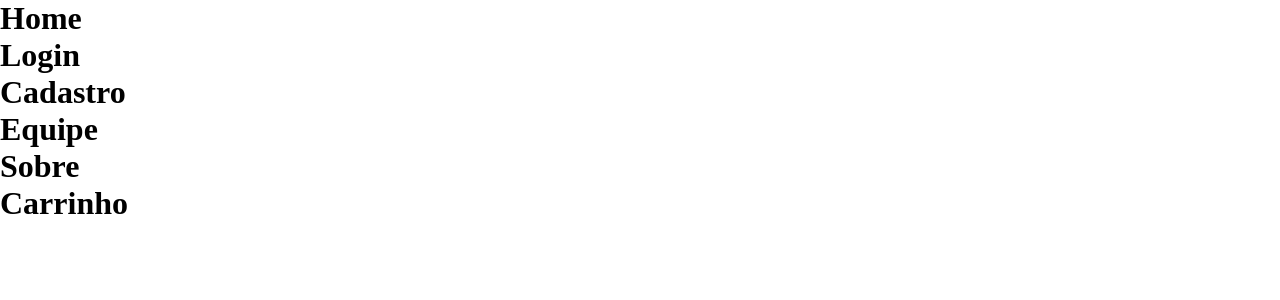
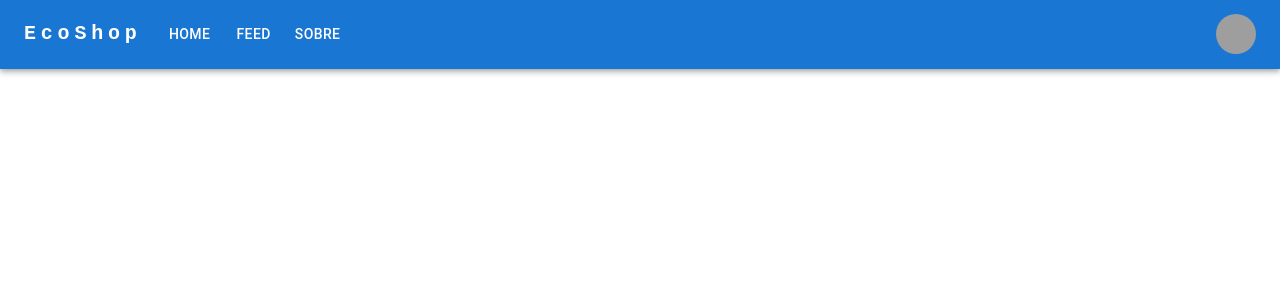
Before and after one commit to Biellms/ProjetoIntegrador-EcoShop, a React (Create React App) app in the folder FrontEnd/eco-shop/: page / in a window 1280 px wide. Shown: the top 300 px of the page. Built offline with nearby package versions, Linux system fonts and the light colour scheme; grey boxes are pictures that could not be loaded.

Commit message:
Add navbar

```diff
--- a/FrontEnd/eco-shop/package.json
+++ b/FrontEnd/eco-shop/package.json
@@ -5,6 +5,7 @@
   "dependencies": {
     "@emotion/react": "^11.10.4",
     "@emotion/styled": "^11.10.4",
+    "@mui/icons-material": "^5.10.3",
     "@mui/material": "^5.10.5",
     "@testing-library/jest-dom": "^5.16.5",
     "@testing-library/react": "^13.4.0",
--- a/FrontEnd/eco-shop/src/App.tsx
+++ b/FrontEnd/eco-shop/src/App.tsx
@@ -1,5 +1,6 @@
 import React from 'react';
 import './App.css';
+import Navbar from './components/navbar/Navbar';
 import { Cadastro } from './paginas/cadastro/Cadastro';
 import { Carrinho } from './paginas/carrinho/Carrinho';
 import { Equipe } from './paginas/equipe/Equipe';
@@ -10,12 +11,7 @@
 function App() {
   return (
     <>
-      <Home/>
-      <Login/>
-      <Cadastro/>
-      <Equipe/>
-      <Sobre/>
-      <Carrinho/>
+      <Navbar/>
     </>
   );
 }
--- a/FrontEnd/eco-shop/src/components/navbar/Navbar.tsx
+++ b/FrontEnd/eco-shop/src/components/navbar/Navbar.tsx
@@ -1,10 +1,162 @@
-import React from 'react';
-import './Navbar.css'
+import * as React from 'react';
+import AppBar from '@mui/material/AppBar';
+import Box from '@mui/material/Box';
+import Toolbar from '@mui/material/Toolbar';
+import IconButton from '@mui/material/IconButton';
+import Typography from '@mui/material/Typography';
+import Menu from '@mui/material/Menu';
+import MenuIcon from '@mui/icons-material/Menu';
+import Container from '@mui/material/Container';
+import Avatar from '@mui/material/Avatar';
+import Button from '@mui/material/Button';
+import Tooltip from '@mui/material/Tooltip';
+import MenuItem from '@mui/material/MenuItem';
+import AdbIcon from '@mui/icons-material/Adb';
+import './Navbar.css';
 
-export function Navbar() {
-    return (
-        <>
-            <h1>Navbar</h1>
-        </>
-    );
-}
+const pages = ['Home', 'Feed', 'Sobre'];
+const settings = ['Logout'];
+
+const Navbar = () => {
+  const [anchorElNav, setAnchorElNav] = React.useState<null | HTMLElement>(null);
+  const [anchorElUser, setAnchorElUser] = React.useState<null | HTMLElement>(null);
+
+  const handleOpenNavMenu = (event: React.MouseEvent<HTMLElement>) => {
+    setAnchorElNav(event.currentTarget);
+  };
+  const handleOpenUserMenu = (event: React.MouseEvent<HTMLElement>) => {
+    setAnchorElUser(event.currentTarget);
+  };
+
+  const handleCloseNavMenu = () => {
+    setAnchorElNav(null);
+  };
+
+  const handleCloseUserMenu = () => {
+    setAnchorElUser(null);
+  };
+
+  return (
+    <AppBar position="static" >
+      <Container maxWidth="xl" >
+        <Toolbar disableGutters >
+          <Typography
+            variant="h6"
+            noWrap
+            component="a"
+            href="/"
+            sx={{
+              mr: 2,
+              display: { xs: 'none', md: 'flex' },
+              fontFamily: 'monospace',
+              fontWeight: 700,
+              letterSpacing: '.3rem',
+              color: 'inherit',
+              textDecoration: 'none',
+            }}
+          >
+            EcoShop
+          </Typography>
+
+          <Box sx={{ flexGrow: 1, display: { xs: 'flex', md: 'none' } }}>
+            <IconButton
+              size="large"
+              aria-label="account of current user"
+              aria-controls="menu-appbar"
+              aria-haspopup="true"
+              onClick={handleOpenNavMenu}
+              color="inherit"
+            >
+              <MenuIcon />
+            </IconButton>
+            <Menu
+              id="menu-appbar"
+              anchorEl={anchorElNav}
+              anchorOrigin={{
+                vertical: 'bottom',
+                horizontal: 'left',
+              }}
+              keepMounted
+              transformOrigin={{
+                vertical: 'top',
+                horizontal: 'left',
+              }}
+              open={Boolean(anchorElNav)}
+              onClose={handleCloseNavMenu}
+              sx={{
+                display: { xs: 'block', md: 'none' },
+              }}
+            >
+              {pages.map((page) => (
+                <MenuItem key={page} onClick={handleCloseNavMenu}>
+                  <Typography textAlign="center">{page}</Typography>
+                </MenuItem>
+              ))}
+            </Menu>
+          </Box>
+          <Typography
+            variant="h5"
+            noWrap
+            component="a"
+            href=""
+            sx={{
+              mr: 2,
+              display: { xs: 'flex', md: 'none' },
+              flexGrow: 1,
+              fontFamily: 'monospace',
+              fontWeight: 700,
+              letterSpacing: '.3rem',
+              color: 'inherit',
+              textDecoration: 'none',
+            }}
+          >
+            EcoShop
+          </Typography>
+          <Box sx={{ flexGrow: 1, display: { xs: 'none', md: 'flex' } }}>
+            {pages.map((page) => (
+              <Button
+                key={page}
+                onClick={handleCloseNavMenu}
+                sx={{ my: 2, color: 'white', display: 'block' }}
+              >
+                {page}
+              </Button>
+            ))}
+          </Box>
+
+          <Box sx={{ flexGrow: 0 }}>
+            <Tooltip title="Open settings">
+              <IconButton onClick={handleOpenUserMenu} sx={{ p: 0 }}>
+                <Avatar alt="Remy Sharp" src="/static/images/avatar/2.jpg" />
+              </IconButton>
+            </Tooltip>
+            <Menu
+              sx={{ mt: '45px' }}
+              id="menu-appbar"
+              anchorEl={anchorElUser}
+              anchorOrigin={{
+                vertical: 'top',
+                horizontal: 'right',
+              }}
+              keepMounted
+              transformOrigin={{
+                vertical: 'top',
+                horizontal: 'right',
+              }}
+              open={Boolean(anchorElUser)}
+              onClose={handleCloseUserMenu}
+            >
+              {settings.map((setting) => (
+                <MenuItem key={setting} onClick={handleCloseUserMenu}>
+                  <Typography textAlign="center">{setting}</Typography>
+                </MenuItem>
+              ))}
+            </Menu>
+          </Box>
+        </Toolbar>
+      </Container>
+    </AppBar>
+  );
+};
+
+export default Navbar;
```
Also changed, not shown: 1 other file (tests, documents, lock files or other folders).
